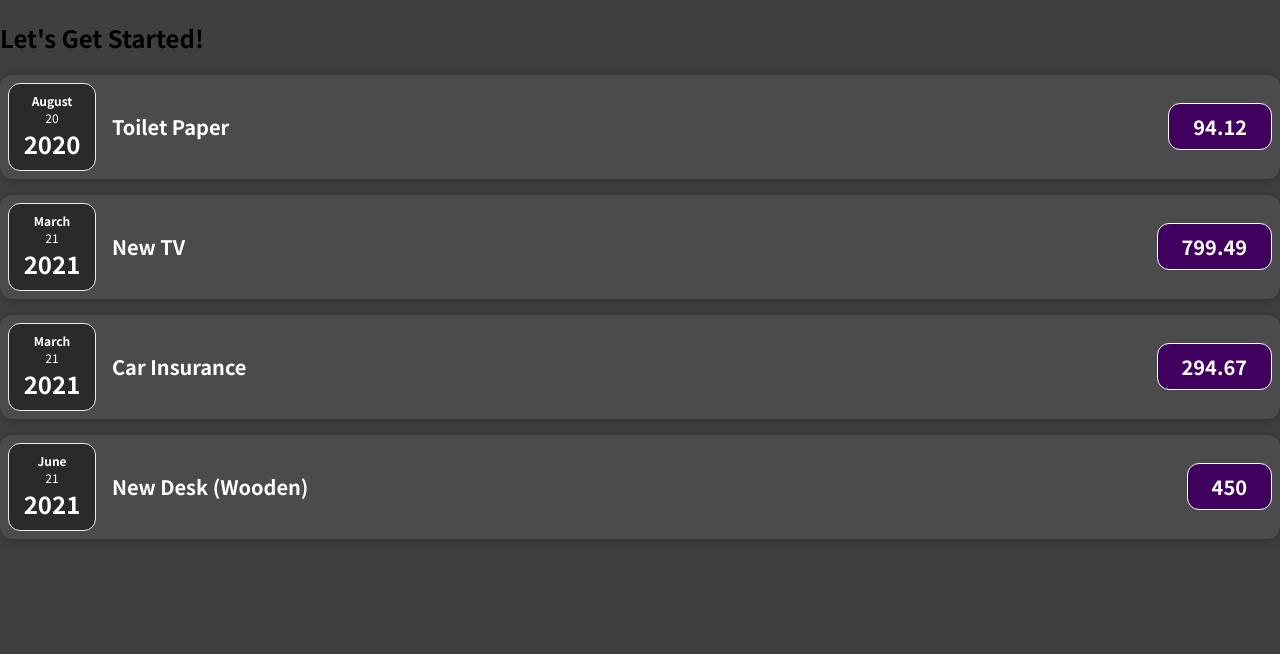
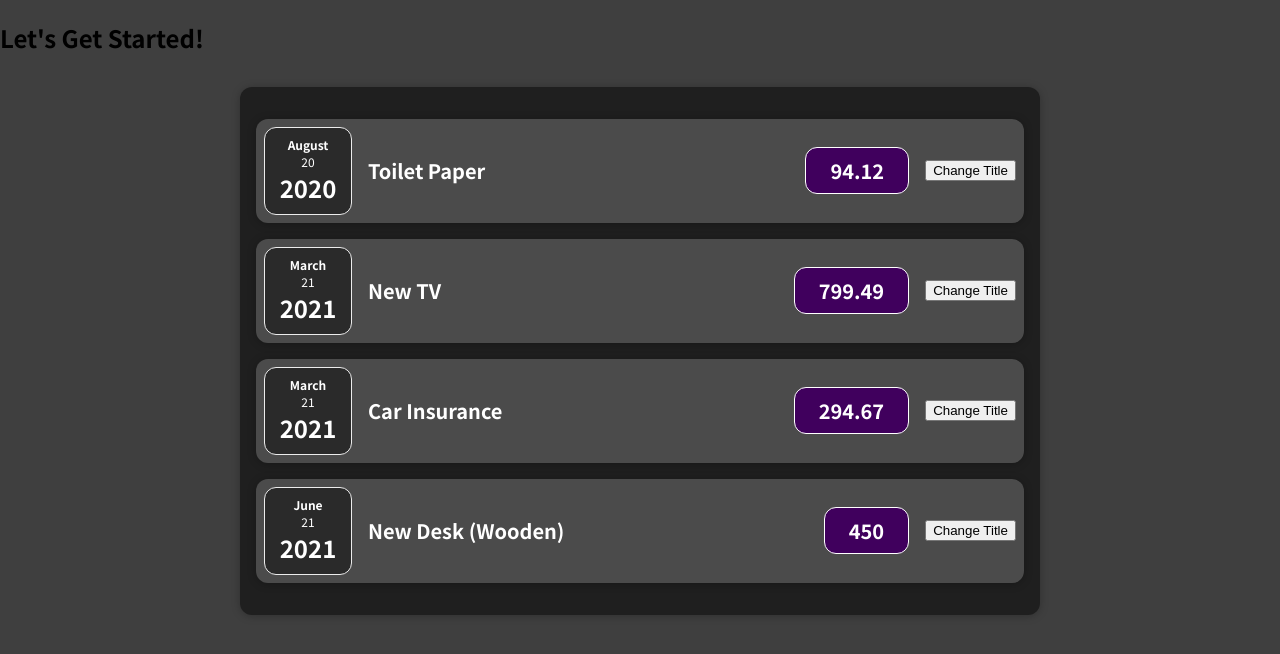
Before and after one commit to flakd/react-expense-tracker, a React (Create React App) app: page / in a window 1280 px wide. Shown: the top 654 px of the page. Built offline with nearby package versions, Linux system fonts and the light colour scheme.

Commit message:
start implementing state w/change title example

```diff
--- a/src/App.js
+++ b/src/App.js
@@ -1,7 +1,7 @@
 //import ExpenseItem from './components/ExpenseItem';
 import Expenses from './components/Expenses';
 
-function App() {
+const App = () => {
 	const expenses = [
 		{
 			id: 'e1',
@@ -29,6 +29,6 @@ function App() {
 			<Expenses expenses={expenses} />
 		</div>
 	);
-}
+};
 
 export default App;
--- /dev/null
+++ b/src/components/Card.css
@@ -0,0 +1,4 @@
+.card {
+	border-radius: 12px;
+	box-shadow: 0 1px 8px rgba(0, 0, 0, 0.25);
+}
--- /dev/null
+++ b/src/components/Card.js
@@ -0,0 +1,9 @@
+import './Card.css';
+
+const Card = (props) => {
+	const classes = 'card ' + props.className;
+
+	return <div className={classes}>{props.children}</div>;
+};
+
+export default Card;
--- a/src/components/ExpenseItem.css
+++ b/src/components/ExpenseItem.css
@@ -2,10 +2,8 @@
 	display: flex;
 	justify-content: space-between;
 	align-items: center;
-	box-shadow: 0 2px 8px rgba(0, 0, 0, 0.25);
 	padding: 0.5rem;
 	margin: 1rem 0;
-	border-radius: 12px;
 	background-color: #4b4b4b;
 }
 
--- a/src/components/ExpenseItem.js
+++ b/src/components/ExpenseItem.js
@@ -1,17 +1,26 @@
-import React from 'react';
+import {useState} from 'react';
 import ExpenseDate from './ExpenseDate';
+import Card from './Card';
 
 import './ExpenseItem.css';
 
 const ExpenseItem = (props) => {
+	const [title, setTitle] = useState(props.title);
+
+	const buttonClickHandler = (e) => {
+		setTitle('Update Title');
+		console.log(title);
+	};
+
 	return (
-		<div className='expense-item'>
+		<Card className='expense-item'>
 			<ExpenseDate date={props.date} />
 			<div className='expense-item__description'>
-				<h2>{props.title}</h2>
+				<h2>{title}</h2>
 				<div className='expense-item__price'>{props.amount}</div>
+				<button onClick={buttonClickHandler}>Change Title</button>
 			</div>
-		</div>
+		</Card>
 	);
 };
 
--- a/src/components/Expenses.css
+++ b/src/components/Expenses.css
@@ -4,6 +4,4 @@
 	margin: 2rem auto;
 	width: 50rem;
 	max-width: 95%;
-	border-radius: 12px;
-	box-shadow: 0 1px 8px rgba(0, 0, 0, 0.25);
 }
--- a/src/components/Expenses.js
+++ b/src/components/Expenses.js
@@ -1,16 +1,22 @@
 import ExpenseItem from './ExpenseItem';
+import Card from './Card';
+import './Expenses.css';
 
-function Expenses(props) {
+const Expenses = (props) => {
 	const expenses = props.expenses;
 
-	return expenses.map((expense) => (
+	return (
+		<Card className='expenses'>
+			{expenses.map((expense) => (
 				<ExpenseItem
 					key={expense.id}
 					title={expense.title}
 					date={expense.date}
 					amount={expense.amount}
 				/>
-	));
-}
+			))}
+		</Card>
+	);
+};
 
 export default Expenses;
```
Lines whose indentation alone changed are shown as unchanged.
